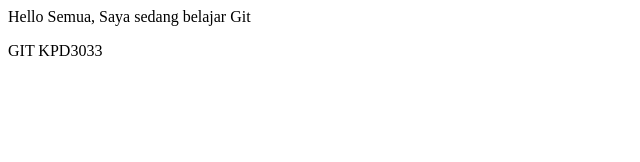
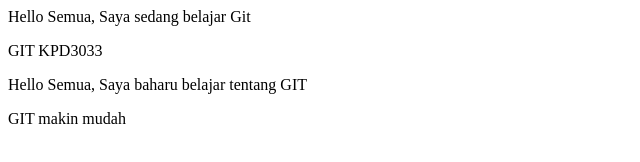
Before and after one commit to FAHIM1KPD1/project01-html, a plain HTML site: page index.html in a window 1280 px wide. Shown: the whole page, without its empty margins (0-640 px from the left). Drawn offline with Linux system fonts and the light colour scheme.

Commit message:
belajar git mudah

```diff
--- a/index.html
+++ b/index.html
@@ -5,5 +5,7 @@
     <body>
         <p>Hello Semua, Saya sedang belajar Git</p>
         <p>GIT KPD3033</p>
+        <p>Hello Semua, Saya baharu belajar tentang GIT</p>
+        <P>GIT makin mudah</P>
     </body>
 </html>
```
